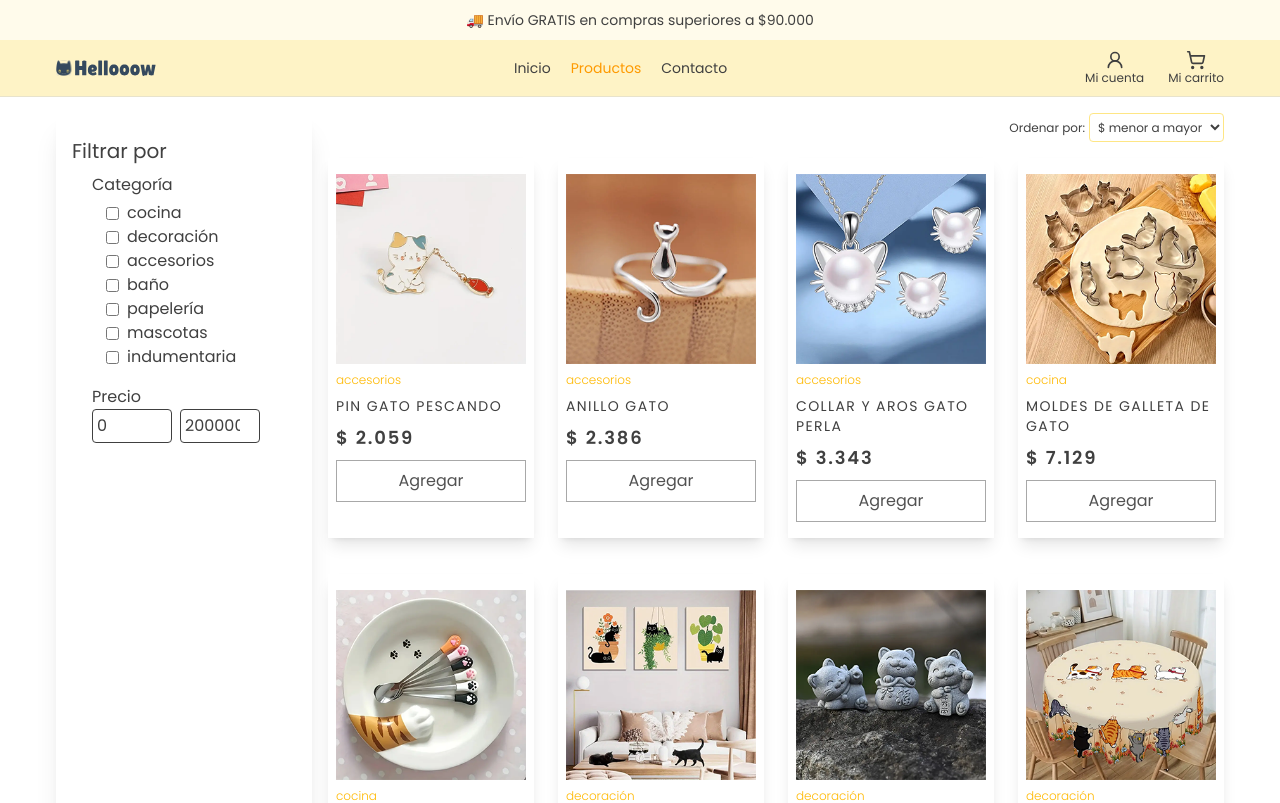
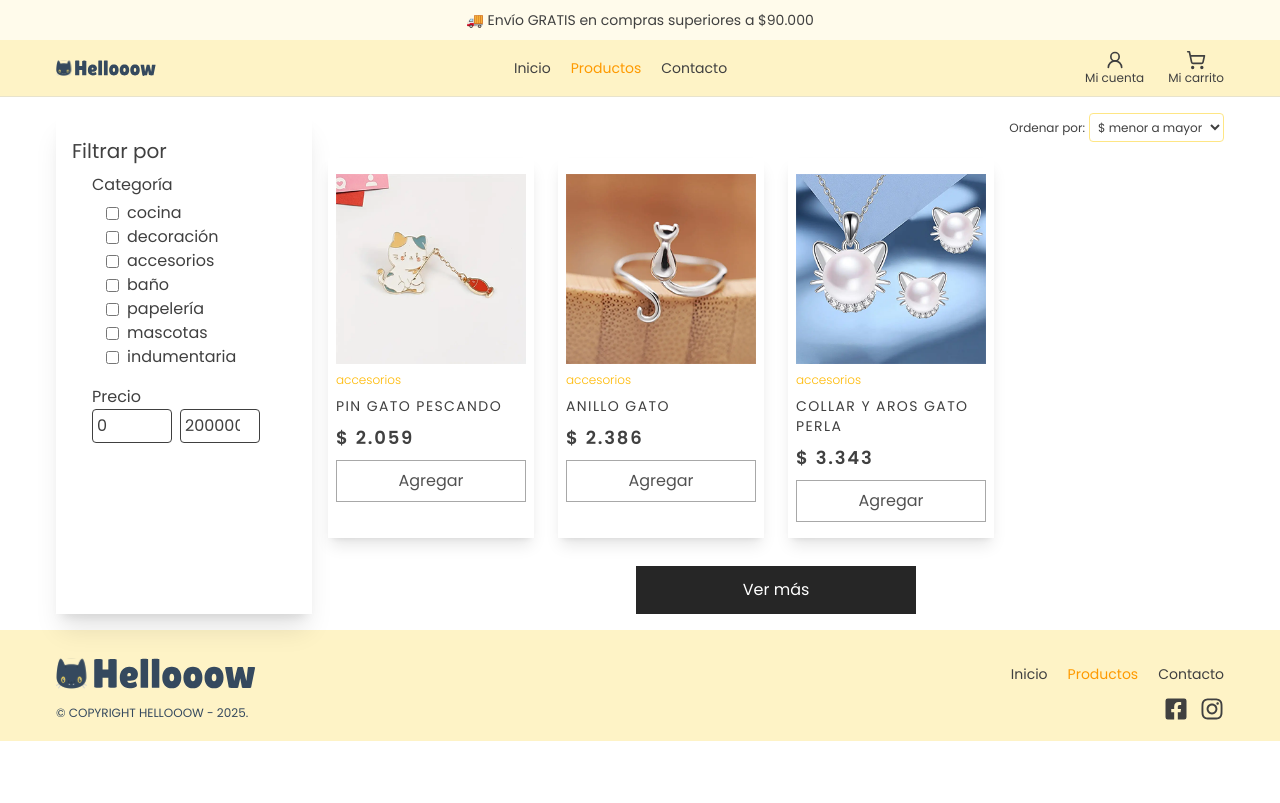
Before and after one commit to TrelawneyJourney/hellooow, a React (Vite) app: page /hellooow/products in a window 1280 px wide. Shown: the top 803 px of the page. Built offline with nearby package versions, Linux system fonts and the light colour scheme.

Commit message:
add paths

```diff
--- a/src/App.jsx
+++ b/src/App.jsx
@@ -22,6 +22,10 @@ const router = createBrowserRouter(
           path: "products",
           element: <ProductsPage />,
         },
+        {
+          path: "products/:categoria",
+          element: <ProductsPage />,
+        },
       ],
     },
   ],
--- a/src/components/CardCat.jsx
+++ b/src/components/CardCat.jsx
@@ -1,10 +1,15 @@
+import { useNavigate } from "react-router-dom";
+
 export default function CardCat({ imgUrl, categoria }) {
+  const navigate = useNavigate();
+
   return (
     <div className="relative group">
       <img src={imgUrl} alt={categoria} className="w-full h-full" />
       <div
-        class="absolute inset-0 flex justify-center items-center bg-amber-200 opacity-0 transition-opacity duration-300 ease-in group-hover:opacity-80 active:opacity-80 focus:opacity-80 cursor-pointer"
+        className="absolute inset-0 flex justify-center items-center bg-amber-200 opacity-0 transition-opacity duration-300 ease-in group-hover:opacity-80 active:opacity-80 focus:opacity-80 cursor-pointer"
         tabIndex="0"
+        onClick={() => navigate(`/products/${categoria}`)}
       >
         <p className="uppercase font-bold">{categoria}</p>
       </div>
--- a/src/components/TodaslasCategorias.jsx
+++ b/src/components/TodaslasCategorias.jsx
@@ -1,3 +1,4 @@
+import { Link } from "react-router-dom";
 import { categorias } from "../constants";
 import Carousel from "./Carousel";
 import Container from "./Container";
@@ -12,7 +13,12 @@ export default function TodaslasCategorias() {
               slides={6}
               items={categorias}
               renderItem={(c) => (
-                <li className="uppercase text-center links">{c}</li>
+                <Link
+                  to={`/products/${c}`}
+                  className="uppercase text-center links"
+                >
+                  {c}
+                </Link>
               )}
             />
           </ul>
--- a/src/pages/ProductsPage.jsx
+++ b/src/pages/ProductsPage.jsx
@@ -5,13 +5,17 @@ import Container from "../components/Container";
 import SortBar from "../components/SortBar";
 import ProductsGrid from "../sections/products/ProductsGrid";
 import { TiDelete } from "react-icons/ti";
+import { useParams } from "react-router-dom";
 
 export default function ProductsPage() {
   const [selectedCategorias, setSelectedCategorias] = useState([]);
   const [precioRango, setPrecioRango] = useState({ min: 0, max: 200000 });
   const [sortOrder, setSortOrder] = useState("asc");
 
+  const { categoria } = useParams();
+
   const filterProducts = productos
+    .filter((p) => (categoria ? p.categoria === categoria : true))
     .filter((p) =>
       selectedCategorias.length > 0
         ? selectedCategorias.includes(p.categoria)
--- a/src/sections/home/Hero.jsx
+++ b/src/sections/home/Hero.jsx
@@ -3,10 +3,12 @@ import CuadroCard from "../../components/CuadroCard";
 import { hero } from "../../assets/img";
 import { cuadros } from "../../constants";
 import { useState } from "react";
-import { Link } from "react-router-dom";
+import { useNavigate } from "react-router-dom";
 
 export default function Hero() {
+  const navigate = useNavigate();
   const [heroImage, setHeroImage] = useState(hero);
+
   return (
     <section className="relative h-[570px] bg-amber-100">
       <Container>
@@ -36,9 +38,12 @@ export default function Hero() {
             </div>
 
             <div className="hidden md:block">
-              <Link to="/products" className="btn-black">
+              <button
+                onClick={() => navigate("products")}
+                className="btn-black"
+              >
                 Ver productos
-              </Link>
+              </button>
               {/* <button className="btn-black">Ver productos</button> */}
             </div>
 
@@ -81,9 +86,9 @@ export default function Hero() {
           ))}
         </div>
         <div className="md:hidden flex justify-center my-4">
-          <Link to="/products" className="btn-black">
+          <button onClick={() => navigate("/products")} className="btn-black">
             Ver productos
-          </Link>
+          </button>
         </div>
       </Container>
     </section>
--- a/src/sections/home/NuevosIngresos.jsx
+++ b/src/sections/home/NuevosIngresos.jsx
@@ -3,15 +3,19 @@ import Container from "../../components/Container";
 import CardImg from "../../components/CardImg";
 import { LuChevronRight } from "react-icons/lu";
 import { nuevosIngresos } from "../../constants/index";
+import { Link } from "react-router-dom";
 export default function NuevosIngresos() {
   return (
     <Container>
       <div className="flex flex-col mt-[24rem] md:mt-[30rem] text-center lg:text-start  lg:mt-52 mb-10">
         <p className="section-titulo mb-1">nuevos ingresos</p>
-        <div className="flex justify-center lg:justify-end items-center text-gray-400 hover:text-gray-600">
-          <p className="cursor-pointer">ver todos los productos</p>
+        <Link
+          to="/products"
+          className="flex justify-center lg:justify-end items-center text-gray-400 hover:text-gray-600"
+        >
+          <p>ver todos los productos</p>
           <LuChevronRight />
-        </div>
+        </Link>
       </div>
       <Carousel
         slides={4}
--- a/src/sections/home/ParaEllos.jsx
+++ b/src/sections/home/ParaEllos.jsx
@@ -1,7 +1,10 @@
 import Container from "../../components/Container";
 import GatoImg from "../../assets/img/gato.png";
+import { useNavigate } from "react-router-dom";
 
 export default function ParaEllos() {
+  const navigate = useNavigate();
+
   return (
     <section className="h-[850px] md:h-[1100px] lg:h-[600px]">
       <div className="relative h-[500px] bg-amber-100">
@@ -32,7 +35,12 @@ export default function ParaEllos() {
                 </p>
               </div>
               <div className="btn">
-                <button className="btn-black">Ver productos</button>
+                <button
+                  className="btn-black"
+                  onClick={() => navigate("/products/mascotas")}
+                >
+                  Ver productos
+                </button>
               </div>
             </div>
           </div>
--- a/src/sections/products/ProductsGrid.jsx
+++ b/src/sections/products/ProductsGrid.jsx
@@ -1,10 +1,19 @@
+import { useState } from "react";
 import CardImg from "../../components/CardImg";
 
 export default function ProductsGrid({ products }) {
+  const [mostrarProd, setMostrarProd] = useState(3);
+  const cargarMas = () => {
+    setMostrarProd((prev) => prev + 3);
+  };
+
   return (
+    <div className="">
       <div className="grid grid-cols-1 sm:grid-cols-2 md:grid-cols-4 gap-6 mt-4">
         {products.length > 0 ? (
-        products.map((p) => (
+          products
+            .slice(0, mostrarProd)
+            .map((p) => (
               <CardImg
                 nombre={p.nombre}
                 categoria={p.categoria}
@@ -16,5 +25,14 @@ export default function ProductsGrid({ products }) {
           <p>No hay productos que coincidan con los filtros 😿</p>
         )}
       </div>
+
+      {mostrarProd < products.length && (
+        <div className="flex justify-center mt-4">
+          <button className="btn-black" onClick={cargarMas}>
+            Ver más
+          </button>
+        </div>
+      )}
+    </div>
   );
 }
```
Lines whose indentation alone changed are shown as unchanged.
